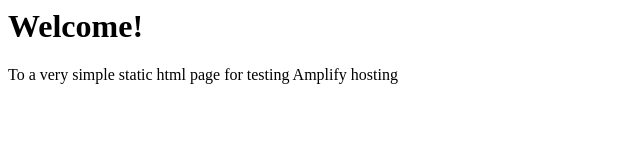
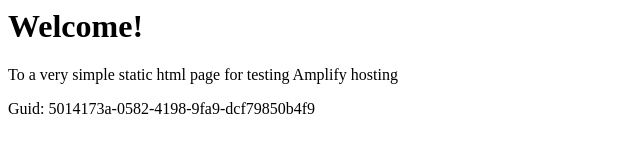
Before and after one commit to aws-aemilia-sfo/Github-PR-Commit-Integration-Test-DoNotTouch-GithubWebhookPreviewCanaryTest-v1-prod-us-west-1, a website: page src/index.html in a window 1280 px wide. Shown: the whole page, without its empty margins (0-640 px from the left). Drawn offline with Linux system fonts and the light colour scheme.

Commit message:
commit from integ tests

```diff
--- a/src/index.html
+++ b/src/index.html
@@ -1,3 +1,5 @@
+
+
 <html lang="en">
 
 <head>
@@ -10,6 +12,6 @@
 <body>
     <h1>Welcome!</h1>
     <p>To a very simple static html page for testing Amplify hosting</p>
-</body>
+    <p>Guid: 5014173a-0582-4198-9fa9-dcf79850b4f9</p></body>
 
 </html>
```
